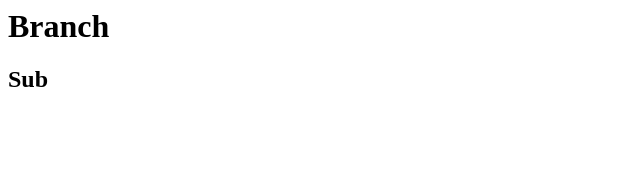
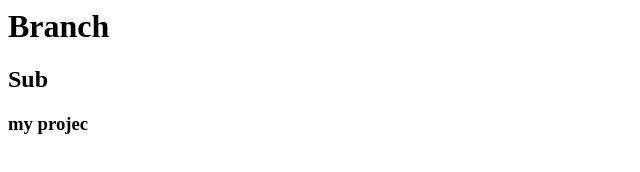
Before and after one commit to AMSecureCode/secure-code-temp, a website: page index.html in a window 1280 px wide. Shown: the whole page, without its empty margins (0-640 px from the left). Drawn offline with Linux system fonts and the light colour scheme.

Commit message:
New Change from A

```diff
--- a/index.html
+++ b/index.html
@@ -6,6 +6,9 @@
 
     <h1>Branch</h1>
     <h2>Sub</h2>
+    <h3>my projec</h3>
+
+
 
 </body>
 
--- a/package.json
+++ b/package.json
@@ -4,6 +4,7 @@
   "description": "",
   "main": "index.js",
   "dependencies": {
+    "lodash": "^4.17.11",
     "npm": "^6.4.1"
   },
   "devDependencies": {},
```
Also changed, not shown: 1 other file.
